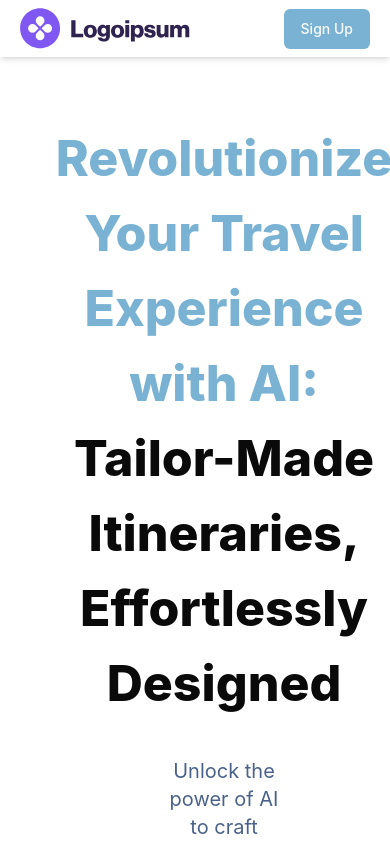
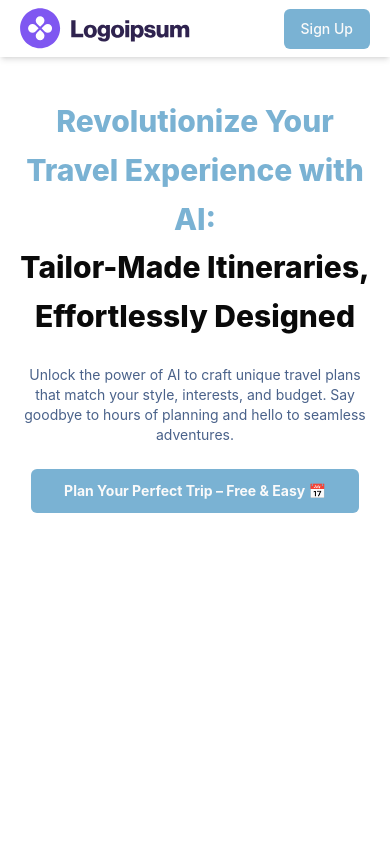
Before and after one commit to Talha-542/TourIt-web, a React (Vite) app: page / in a window 390 px wide. Shown: the top 844 px of the page. Built offline with nearby package versions, Linux system fonts and the light colour scheme.

Commit message:
made noth pages responsive

```diff
--- a/src/components/ui/custom/Hero.jsx
+++ b/src/components/ui/custom/Hero.jsx
@@ -4,21 +4,23 @@ import { Link } from "react-router-dom";
 
 function Hero() {
   return (
-    <div className="flex flex-col items-center mx-56 gap-9">
-      <h2 className="font-extrabold text-[50px] text-center mt-16">
-        <span className="text-primary">
+    <div className="flex flex-col items-center px-4 sm:px-8 lg:mx-56 gap-6 sm:gap-9">
+      <h2 className="font-extrabold text-3xl sm:text-[40px] lg:text-[50px] text-center mt-10 sm:mt-16 leading-relaxed sm:leading-normal lg:leading-snug">
+      <span className="text-primary">
           Revolutionize Your Travel Experience with AI:
         </span>
         <br />
         Tailor-Made Itineraries, Effortlessly Designed
       </h2>
-      <p className="text-xl text-secondary text-center">
+      <p className="text-sm sm:text-lg lg:text-xl text-secondary text-center">
         Unlock the power of AI to craft unique travel plans that match your
         style, interests, and budget. Say goodbye to hours of planning and hello
         to seamless adventures.
       </p>
       <Link to={"/create-trip"}>
-        <Button size="lg">Plan Your Perfect Trip – Free & Easy 📅</Button>
+        <Button size="lg" className="w-full sm:w-auto">
+          Plan Your Perfect Trip – Free & Easy 📅
+        </Button>
       </Link>
     </div>
   );
--- a/src/create-trip/index.jsx
+++ b/src/create-trip/index.jsx
@@ -2,14 +2,8 @@ import { Button } from "@/components/ui/button";
 import { Input } from "@/components/ui/input";
 import { SelectBudgetOptions, SelectTravelList } from "@/constants/options";
 import { useState } from "react";
-import {
-  FaPlaneDeparture,
-  FaCalendarAlt,
-  FaUsers,
-} from "react-icons/fa";
-import {
-  FaMoneyBills,
-} from "react-icons/fa6";
+import { FaPlaneDeparture, FaCalendarAlt, FaUsers } from "react-icons/fa";
+import { FaMoneyBills } from "react-icons/fa6";
 
 function CreateTrip() {
   const [destination, setDestination] = useState("");
@@ -31,8 +25,8 @@ function CreateTrip() {
         {/* Destination */}
         <div>
           <h2 className="text-xl my-3 font-medium text-primary flex items-center gap-2">
-            <FaPlaneDeparture className="text-2xl mr-1 text-black" /> Where do you
-            want to go?
+            <FaPlaneDeparture className="text-2xl mr-1 text-black" /> Where do
+            you want to go?
           </h2>
           <Input
             placeholder="Type your destination (e.g., Paris, Tokyo)"
@@ -45,8 +39,8 @@ function CreateTrip() {
         {/* Trip Duration */}
         <div>
           <h2 className="text-xl my-3 font-medium text-primary flex items-center gap-2">
-            <FaCalendarAlt className="text-2xl mr-1 text-black" /> How long will you
-            stay?
+            <FaCalendarAlt className="text-2xl mr-1 text-black" /> How long will
+            you stay?
           </h2>
           <Input
             placeholder="Enter the number of days (e.g., 5)"
@@ -60,10 +54,10 @@ function CreateTrip() {
         {/* Budget Selection */}
         <div>
           <h2 className="text-xl my-3 font-medium text-primary flex items-center gap-2">
-            <FaMoneyBills className="text-2xl mr-1 text-black"/>
-              What’s your budget range?
+            <FaMoneyBills className="text-2xl mr-1 text-black" />
+            What’s your budget range?
           </h2>
-          <div className="grid grid-cols-3 gap-5 mt-5">
+          <div className="grid grid-cols-1 sm:grid-cols-2 lg:grid-cols-3 gap-5 mt-5">
             {SelectBudgetOptions.map((item, index) => (
               <div
                 key={index}
@@ -83,9 +77,10 @@ function CreateTrip() {
         {/* Travel Partner */}
         <div>
           <h2 className="text-xl my-3 font-medium text-primary flex items-center gap-2">
-            <FaUsers className="text-2xl mr-1 text-black" /> Who’s coming with you?
+            <FaUsers className="text-2xl mr-1 text-black" /> Who’s coming with
+            you?
           </h2>
-          <div className="grid grid-cols-3 gap-5 mt-5">
+          <div className="grid grid-cols-1 sm:grid-cols-2 lg:grid-cols-3 gap-5 mt-5">
             {SelectTravelList.map((item, index) => (
               <div
                 key={index}
```
